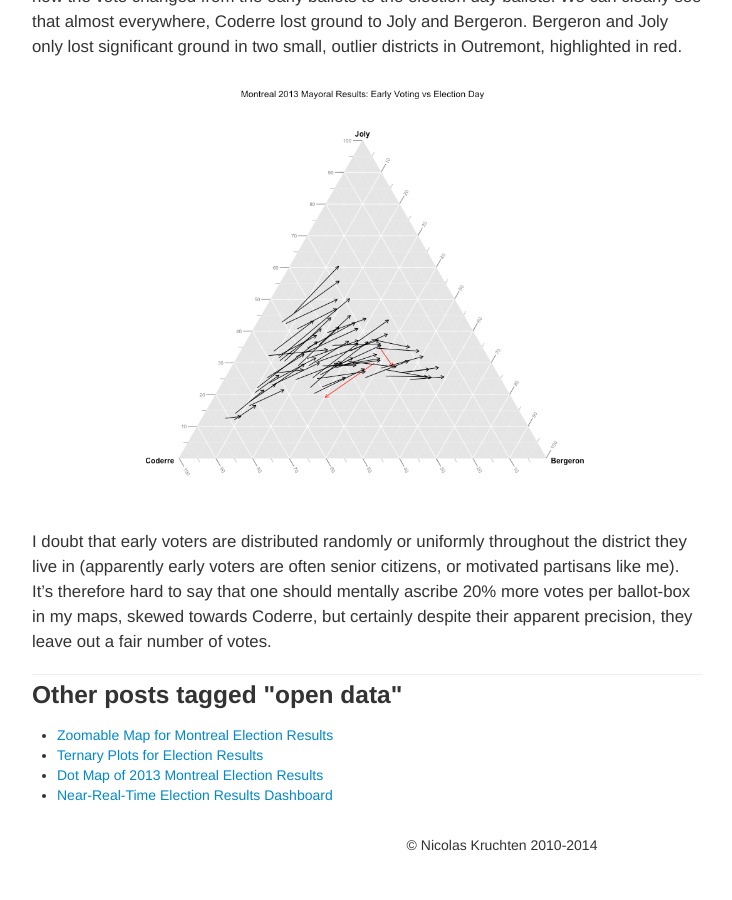
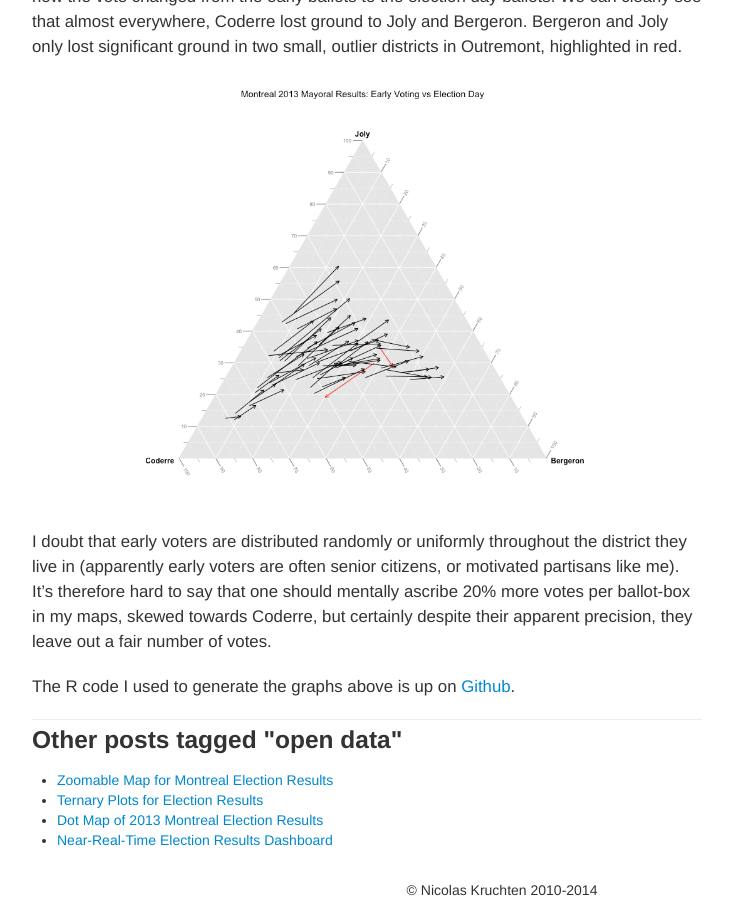
Before and after one commit to nicolaskruchten/nicolaskruchten.github.io, a Jekyll site: the page built from _posts/2014-01-28-mtlelection-early_voting.md, in a window 1280 px wide and 900 px high, scrolled down 1890 px. Shown: the whole window, without its empty margins (123-855 px from the left). Built offline with Jekyll 4.4.1, drawn with Linux system fonts in a browser that asks for light colours; before the commit the page ends 2745 px from its top, so only the background shows below that.

Commit message:
github link

```diff
--- a/_posts/2014-01-28-mtlelection-early_voting.md
+++ b/_posts/2014-01-28-mtlelection-early_voting.md
@@ -29,6 +29,8 @@ The graph below, based on the [ternary chart technique][tc] I detailed in anothe
 
 I doubt that early voters are distributed randomly or uniformly throughout the district they live in (apparently early voters are often senior citizens, or motivated partisans like me). It's therefore hard to say that one should mentally ascribe 20% more votes per ballot-box in my maps, skewed towards Coderre, but certainly despite their apparent precision, they leave out a fair number of votes.
 
+The R code I used to generate the graphs above is up on [Github][repo].
+
 [tc]: http://nicolas.kruchten.com/content/2014/01/mtlelection-ternary/
 [repo]: https://github.com/nicolaskruchten/mtlelection2013bydistrict
 [od]: http://donnees.ville.montreal.qc.ca/group/election-referendum
```
